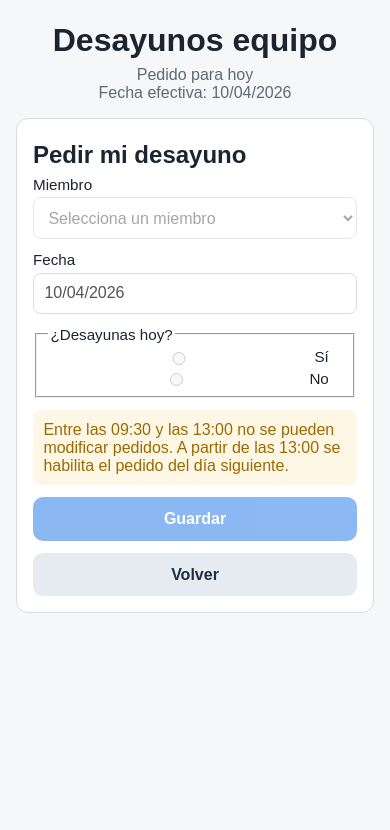
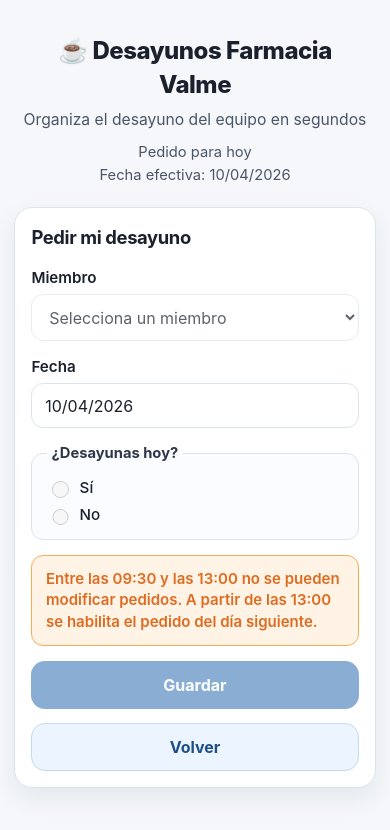
Before and after one commit to ramonmorillo/desayunos, a plain HTML site: page index.html in a window 390 px wide. Both pictures are taken after a click on the button "Pedir mi desayuno". Drawn offline with nearby package versions, Linux system fonts and the light colour scheme; no server answers.

Commit message:
Refresh UI with modern mobile-first styling

```diff
--- a/index.html
+++ b/index.html
@@ -3,7 +3,7 @@
   <head>
     <meta charset="UTF-8" />
     <meta name="viewport" content="width=device-width, initial-scale=1.0" />
-    <title>Desayunos equipo</title>
+    <title>☕ Desayunos Farmacia Valme</title>
     <link rel="stylesheet" href="styles.css" />
     <script src="config.js"></script>
     <script src="https://cdn.jsdelivr.net/npm/@supabase/supabase-js@2"></script>
@@ -11,7 +11,8 @@
   <body>
     <main class="app">
       <header class="app-header">
-        <h1>Desayunos equipo</h1>
+        <h1>☕ Desayunos Farmacia Valme</h1>
+        <p class="tagline">Organiza el desayuno del equipo en segundos</p>
         <p class="subtitle" id="todayLabel"></p>
         <p class="subtitle" id="orderWindowLabel"></p>
       </header>
--- a/styles.css
+++ b/styles.css
@@ -1,54 +1,83 @@
 :root {
-  --bg: #f6f7f9;
+  --bg: #f5f7fa;
   --card: #ffffff;
-  --text: #1c2430;
-  --muted: #5f6977;
-  --primary: #1a73e8;
-  --primary-dark: #125bc0;
-  --border: #d7dce2;
-  --ok: #176d3d;
-  --warn: #9a6a00;
-  --danger: #8b1f1f;
+  --text: #1a202c;
+  --muted: #4a5568;
+  --primary: #2b6cb0;
+  --primary-dark: #1f4f87;
+  --primary-soft: #ebf4ff;
+  --accent: #f6ad55;
+  --border: #dbe4ee;
+  --ok: #2f855a;
+  --warn: #dd6b20;
+  --danger: #c53030;
+  --shadow: 0 10px 24px rgba(28, 48, 74, 0.08);
 }
 
 * {
   box-sizing: border-box;
-  font-family: Arial, sans-serif;
 }
 
 body {
   margin: 0;
+  font-family: "Inter", "Segoe UI", Roboto, Arial, sans-serif;
   background: var(--bg);
   color: var(--text);
+  line-height: 1.45;
 }
 
 .app {
-  max-width: 680px;
+  max-width: 760px;
   margin: 0 auto;
   min-height: 100vh;
-  padding: 1rem;
+  padding: 1rem 0.9rem 1.5rem;
 }
 
 .app-header {
   text-align: center;
-  margin-bottom: 1rem;
+  margin: 0.4rem 0 1rem;
+  padding: 0.7rem 0.4rem 0.2rem;
 }
 
-h1, h2 {
-  margin: 0.4rem 0;
+h1,
+h2 {
+  margin: 0;
+  letter-spacing: -0.02em;
+}
+
+h1 {
+  font-size: clamp(1.5rem, 5.4vw, 2rem);
+  font-weight: 800;
+}
+
+h2 {
+  margin-bottom: 1rem;
+  font-size: clamp(1.15rem, 4vw, 1.35rem);
+}
+
+.tagline {
+  margin: 0.35rem 0 0.65rem;
+  color: var(--muted);
+  font-size: 0.98rem;
 }
 
 .subtitle {
+  margin: 0.1rem 0;
   color: var(--muted);
-  margin: 0;
+  font-size: 0.92rem;
 }
 
 .view {
   display: none;
   background: var(--card);
   border: 1px solid var(--border);
-  border-radius: 12px;
+  border-radius: 18px;
+  box-shadow: var(--shadow);
   padding: 1rem;
+}
+
+.view + .view {
+  margin-top: 0.85rem;
 }
 
 .view.active {
@@ -57,25 +86,42 @@ h1, h2 {
 
 .stack {
   display: grid;
-  gap: 0.75rem;
+  gap: 0.9rem;
 }
 
 .stack.compact {
-  gap: 0.5rem;
+  gap: 0.65rem;
 }
 
 label,
 fieldset {
   display: grid;
-  gap: 0.3rem;
+  gap: 0.35rem;
   font-size: 0.95rem;
+  font-weight: 600;
+}
+
+fieldset {
+  margin: 0;
+  padding: 0.8rem 0.9rem;
+  border: 1px solid var(--border);
+  border-radius: 12px;
+  background: #fafcff;
+}
+
+legend {
+  padding: 0 0.3rem;
+  color: #2d3748;
+  font-size: 0.92rem;
+  font-weight: 700;
 }
 
 .inline {
   display: inline-flex;
   align-items: center;
-  gap: 0.4rem;
-  margin-right: 0.8rem;
+  gap: 0.5rem;
+  margin-right: 1rem;
+  font-weight: 500;
 }
 
 input,
@@ -83,6 +129,7 @@ select,
 textarea,
 button {
   font-size: 1rem;
+  font-family: inherit;
 }
 
 input,
@@ -90,60 +137,96 @@ select,
 textarea {
   width: 100%;
   border: 1px solid var(--border);
-  border-radius: 8px;
-  padding: 0.65rem;
+  border-radius: 12px;
+  padding: 0.72rem 0.8rem;
   background: #fff;
+  color: var(--text);
+  transition: border-color 0.2s ease, box-shadow 0.2s ease;
+}
+
+input:focus,
+select:focus,
+textarea:focus {
+  outline: none;
+  border-color: var(--primary);
+  box-shadow: 0 0 0 3px rgba(43, 108, 176, 0.15);
+}
+
+input[type="radio"],
+input[type="checkbox"] {
+  width: 1.05rem;
+  height: 1.05rem;
+  accent-color: var(--primary);
 }
 
 .btn {
+  width: 100%;
   border: 0;
-  border-radius: 10px;
+  border-radius: 14px;
   background: var(--primary);
-  color: white;
-  font-weight: 600;
-  padding: 0.8rem 1rem;
+  color: #fff;
+  font-weight: 700;
+  min-height: 48px;
+  padding: 0.82rem 1rem;
   cursor: pointer;
+  transition: transform 0.08s ease, background-color 0.2s ease, box-shadow 0.2s ease;
+  box-shadow: 0 8px 18px rgba(43, 108, 176, 0.28);
 }
 
 .btn:disabled {
-  opacity: 0.5;
+  opacity: 0.55;
   cursor: not-allowed;
+  box-shadow: none;
 }
 
 .btn:hover:not(:disabled) {
   background: var(--primary-dark);
 }
 
+.btn:active:not(:disabled) {
+  transform: translateY(1px);
+}
+
 .btn-secondary {
-  background: #e6ebf2;
-  color: #203040;
+  background: var(--primary-soft);
+  color: var(--primary-dark);
+  box-shadow: none;
+  border: 1px solid #c5d9f1;
+}
+
+.btn-secondary:hover:not(:disabled) {
+  background: #d9e8fb;
 }
 
 .btn-large {
-  width: 100%;
-  min-height: 64px;
-  font-size: 1.05rem;
+  min-height: 60px;
+  font-size: 1.02rem;
 }
 
 .message {
-  border-radius: 8px;
-  padding: 0.65rem;
+  border-radius: 12px;
+  border: 1px solid transparent;
+  padding: 0.75rem 0.85rem;
   margin: 0;
-  background: #edf2ff;
+  font-size: 0.94rem;
+  font-weight: 600;
 }
 
 .message.warning {
-  background: #fff7e5;
+  background: #fff3e6;
+  border-color: #f6ad55;
   color: var(--warn);
 }
 
 .message.error {
-  background: #fdeceb;
+  background: #fff1f1;
+  border-color: #feb2b2;
   color: var(--danger);
 }
 
 .message.success {
-  background: #e8f8ee;
+  background: #ebfff3;
+  border-color: #9ae6b4;
   color: var(--ok);
 }
 
@@ -153,32 +236,70 @@ textarea {
 
 .inline-form {
   display: grid;
-  grid-template-columns: 1fr auto;
-  gap: 0.5rem;
+  grid-template-columns: 1fr;
+  gap: 0.6rem;
 }
 
 .item-row {
   display: grid;
   grid-template-columns: 1fr auto auto;
-  gap: 0.4rem;
+  gap: 0.45rem;
   align-items: center;
   border: 1px solid var(--border);
-  border-radius: 8px;
-  padding: 0.5rem;
+  border-radius: 12px;
+  padding: 0.65rem;
+  background: #fff;
 }
 
 .item-status {
-  font-size: 0.8rem;
+  font-size: 0.82rem;
   color: var(--muted);
 }
 
 .summary-box {
   border: 1px solid var(--border);
-  border-radius: 8px;
-  padding: 0.65rem;
+  border-radius: 12px;
+  padding: 0.75rem;
+  background: #fbfdff;
+}
+
+details {
+  border: 1px solid var(--border);
+  border-radius: 12px;
+  padding: 0.7rem;
+  background: #fff;
+}
+
+details + details {
+  margin-top: 0.7rem;
+}
+
+summary {
+  cursor: pointer;
+  font-weight: 700;
+  color: #2d3748;
 }
 
 ul {
   margin: 0.3rem 0;
   padding-left: 1rem;
 }
+
+@media (min-width: 640px) {
+  .app {
+    padding: 1.35rem 1.2rem 2rem;
+  }
+
+  .view {
+    padding: 1.2rem;
+  }
+
+  .inline-form {
+    grid-template-columns: 1fr auto;
+  }
+
+  .inline-form .btn {
+    width: auto;
+    min-width: 112px;
+  }
+}
```
